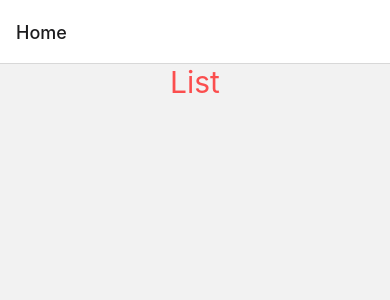
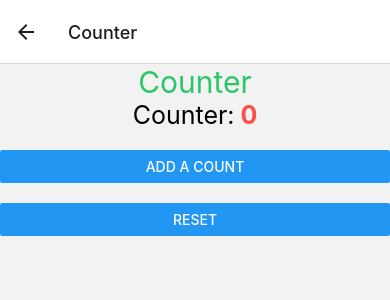
Before and after one commit to Seven-112/RN-zaio-training, a React Native app: screen /Counter in a window 390 px wide. Before the commit this address had no page. Shown: the top 300 px of the page. Built offline with nearby package versions, Linux system fonts and the light colour scheme.

Commit message:
Add counter

```diff
--- a/App.js
+++ b/App.js
@@ -1,9 +1,7 @@
 import { NavigationContainer } from "@react-navigation/native";
 import { createNativeStackNavigator } from "@react-navigation/native-stack";
 import React from "react";
-import Actions from "./screens/Actions";
-import Home from "./screens/Home";
-import List from "./screens/List";
+import { Actions, Counter, Home, List } from "./screens";
 
 const Stack = createNativeStackNavigator();
 
@@ -12,9 +10,10 @@ const App = () => {
     <NavigationContainer>
       <Stack.Navigator initialRouteName="Home">
 
-        <Stack.Screen name="Home" component={Home}   />
+        <Stack.Screen name="Home" component={Home} />
         <Stack.Screen name="Actions" component={Actions} options={{ headerShown: false }} />
         <Stack.Screen name="List" component={List} options={{ title: "Details" }}  />
+        <Stack.Screen name="Counter" component={Counter} options={{ title: "Counter" }}  />
 
       </Stack.Navigator>
     </NavigationContainer>
--- a/components/ListFood.js
+++ b/components/ListFood.js
@@ -3,10 +3,10 @@ import { View, Image, StyleSheet } from "react-native";
 import { ZaioText, ZaioView } from "../plugin";
 
 const ListFood = (props) => {
-    console.log(props);
+    // console.log(props);
     return (
-        <ZaioView row m={10} p={10}>
-            <ZaioView mh={10}>
+        <ZaioView elevation={2} row m={10} p={10}>
+            <ZaioView mr={10}>
                 <Image source={props.food.img} style={styles.img} />
             </ZaioView>
             <ZaioView middle>
--- a/plugin/ZaioView.js
+++ b/plugin/ZaioView.js
@@ -9,7 +9,15 @@ const ZaioView = (props) => {
     const myStyle = [
         styles.default,
         props.m && { margin:  props.m },
+        props.mt && { marginTop:  props.mt },
+        props.ml && { marginLeft:  props.ml },
+        props.mr && { marginRight:  props.mr },
+        props.mb && { marginBottom:  props.mb },
         props.p && { padding:  props.p},
+        props.pt && { paddingTop:  props.pt},
+        props.pb && { paddingBottom:  props.pb},
+        props.pr && { paddingRight:  props.pr},
+        props.pl && { paddingLeft:  props.pl},
         props.mh && { marginHorizontal:  props.mh},
         props.mv && { marginVertical:  props.mv},
         props.ph && { paddingHorizontal:  props.ph},
@@ -19,6 +27,7 @@ const ZaioView = (props) => {
         props.col && styles.col,
         props.center && styles.center,
         props.middle && styles.middle,
+        props.elevation && { elevation: props.elevation },
         props.color && styles[props.color]
 
     ];
@@ -32,7 +41,7 @@ const ZaioView = (props) => {
 const styles = StyleSheet.create({
     default:{
         backgroundColor: Colors.white,
-        flexDirection: 'column'
+        flexDirection: 'column',
     },
     row : {
         flexDirection: 'row'
@@ -51,15 +60,22 @@ const styles = StyleSheet.create({
     },
     middle : {
         justifyContent: 'center',
-
     }
  });
 
 ZaioView.propTypes = {
     m : PropTypes.number,
+    mt : PropTypes.number,
+    mb : PropTypes.number,
+    mr : PropTypes.number,
+    ml : PropTypes.number,
     mv : PropTypes.number,
     mh : PropTypes.number,
     p : PropTypes.number,
+    pt : PropTypes.number,
+    pb : PropTypes.number,
+    pr : PropTypes.number,
+    pl : PropTypes.number,
     pv : PropTypes.number,
     ph : PropTypes.number,
     flex : PropTypes.any,
@@ -70,6 +86,8 @@ ZaioView.propTypes = {
     // shadow
     // wrap
     // right
+    // radius
+    elevation: PropTypes.number,
     center: PropTypes.bool,
     middle: PropTypes.bool,
     style: PropTypes.any,
--- /dev/null
+++ b/screens/Counter.js
@@ -0,0 +1,29 @@
+import React, { useState } from "react";
+import { Button } from "react-native";
+import { ZaioText, ZaioView } from "../plugin";
+
+const Counter = () => {
+    const [count, setCount ] = useState(0)
+
+    return(
+        <ZaioView style={{ flex: 1}}>
+            <ZaioText success h1 center>
+                Counter
+            </ZaioText>
+            <ZaioText center h2>
+                Counter:
+                <ZaioText primary bold> {count}</ZaioText>
+            </ZaioText>
+
+            <ZaioView mt={20} >
+                <Button title="Add a count" onPress={()=> setCount( count + 1)} />
+            </ZaioView>
+
+            <ZaioView mt={20} >
+                <Button title="reset" onPress={()=> setCount(0)} />
+            </ZaioView>
+        </ZaioView>
+    )
+};
+
+export default Counter;
--- a/screens/Home.js
+++ b/screens/Home.js
@@ -11,6 +11,11 @@ const Home = ({navigation}) => {
                 <ZaioText h1 center primary>List</ZaioText>
             </TouchableOpacity>
 
+            <TouchableOpacity
+                onPress={() => navigation.navigate('Counter')}>
+                <ZaioText h1 center primary>Counter</ZaioText>
+            </TouchableOpacity>
+
 
         </View>
     )
--- a/screens/FlatList.js
+++ b/screens/MyFlatList.js
@@ -1,7 +1,7 @@
 import React from "react";
 import { View, Text, FlatList } from "react-native";
 
-const List = () => {
+const MyFlatList = () => {
 
     const teams = [{ id: 1, name: 'Barcelona'}, { id: 2, name: 'Real Madrid'}, { id: 3, name: 'Bayern munich'}];
 
@@ -23,4 +23,4 @@ const List = () => {
     )
 };
 
-export default List;
+export default MyFlatList;
--- /dev/null
+++ b/screens/index.js
@@ -0,0 +1,9 @@
+import Actions from "./Actions";
+import Home from "./Home";
+import Counter from "./Counter";
+import List from "./List";
+import MyFlatList from "./MyFlatList";
+
+export {
+    Actions, Home, Counter, List, MyFlatList
+};
```
Also changed, not shown: screens/List.js (+4 -4 lines).
